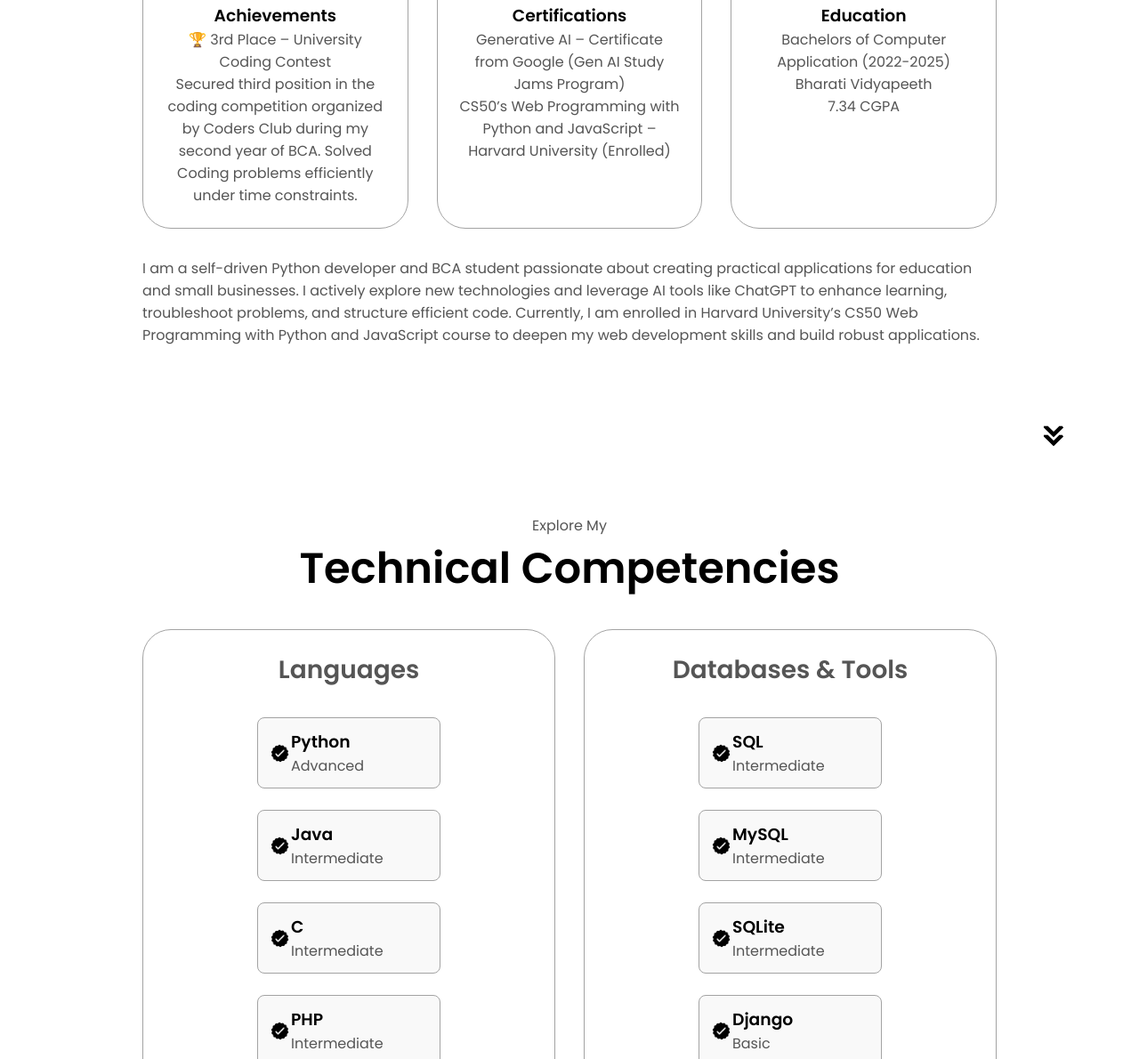
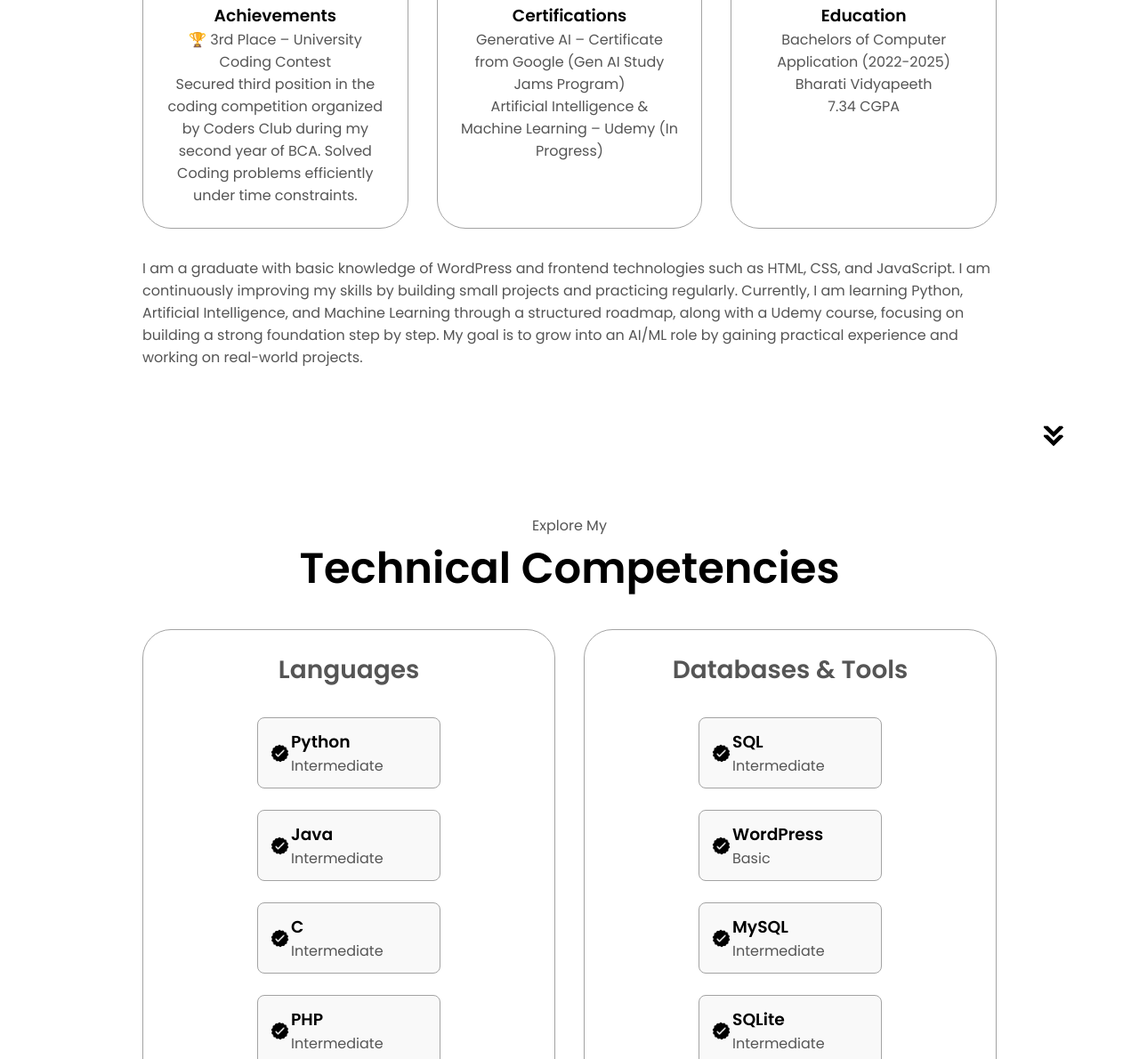
Before and after one commit to MuhammadAshhab-23/my-portfolio, a plain HTML site: page index.html in a window 1280 px wide. Shown: the part 1118-2308 px from the top of the page at 89% size. Drawn offline with Linux system fonts and the light colour scheme.

Commit message:
Update portfolio content and resume

```diff
--- a/index.html
+++ b/index.html
@@ -47,10 +47,12 @@
         <div class="section__text">
           <p class="section__text__p1">Hello, I'm</p>
           <h1 class="title">Muhammad Ashhab</h1>
-          <p class="section__text__p2">Python Developer | Open to Internship/Job</p>
+          <p class="section__text__p2">Python Learner | AI & Machine Learning (In Progress) | WordPress & Frontend Basics | Open to Internship
+</p>
           <p class="section__text__p3">
-            Building practical solutions for education and small businesses using
-            Python and modern technologies.
+
+Exploring Python, AI, and Machine Learning by building small and practical projects.
+</p>
           </p>
           <br />
           <div class="btn-container">
@@ -108,8 +110,7 @@
               <h3>Certifications</h3>
               <p>
                 Generative AI – Certificate from Google (Gen AI Study Jams Program)
-                <br />CS50’s Web Programming with Python and JavaScript – Harvard
-                University (Enrolled)
+                <br />Artificial Intelligence & Machine Learning – Udemy (In Progress)
               </p>
             </div>
             <div class="details-container">
@@ -127,13 +128,11 @@
           </div>
           <div class="text-container">
             <p>
-              I am a self-driven Python developer and BCA student passionate about
-              creating practical applications for education and small businesses.
-              I actively explore new technologies and leverage AI tools like
-              ChatGPT to enhance learning, troubleshoot problems, and structure
-              efficient code. Currently, I am enrolled in Harvard University’s
-              CS50 Web Programming with Python and JavaScript course to deepen my
-              web development skills and build robust applications.
+              I am a graduate with basic knowledge of WordPress and frontend technologies such as HTML, CSS, and JavaScript.
+              I am continuously improving my skills by building small projects and practicing regularly.
+
+              Currently, I am learning Python, Artificial Intelligence, and Machine Learning through a structured roadmap, along with a Udemy course, focusing on building a strong foundation step by step.
+              My goal is to grow into an AI/ML role by gaining practical experience and working on real-world projects.
             </p>
           </div>
         </div>
@@ -155,8 +154,9 @@
             <div class="article-container">
               <article>
                 <img src="./assets/checkmark.png" alt="Experience icon" class="icon" />
-                <div><h3>Python</h3><p>Advanced</p></div>
+                <div><h3>Python</h3><p>Intermediate</p></div>
               </article>
+
               <article>
                 <img src="./assets/checkmark.png" alt="Experience icon" class="icon" />
                 <div><h3>Java</h3><p>Intermediate</p></div>
@@ -193,6 +193,10 @@
               <article>
                 <img src="./assets/checkmark.png" alt="Experience icon" class="icon" />
                 <div><h3>SQL</h3><p>Intermediate</p></div>
+              </article>
+              <article>
+                <img src="./assets/checkmark.png" alt="Experience icon" class="icon" />
+                <div><h3>WordPress</h3><p>Basic</p></div>
               </article>
               <article>
                 <img src="./assets/checkmark.png" alt="Experience icon" class="icon" />
```
Also changed, not shown: assets/project-4.png (added), 1 other file.
